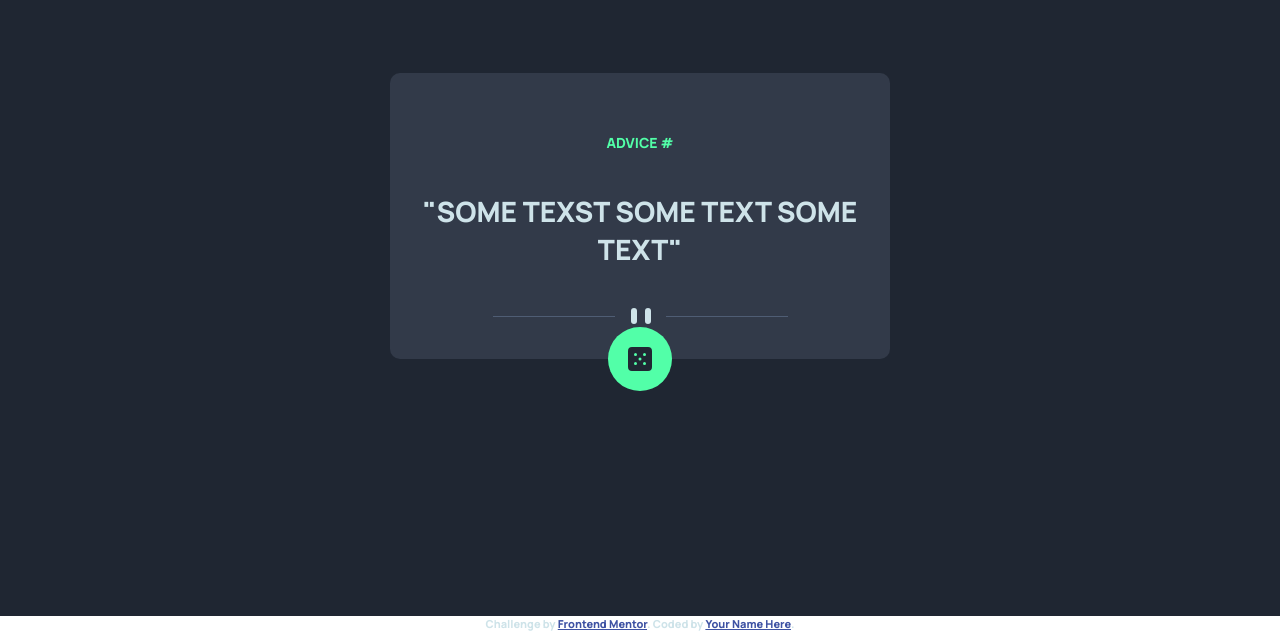
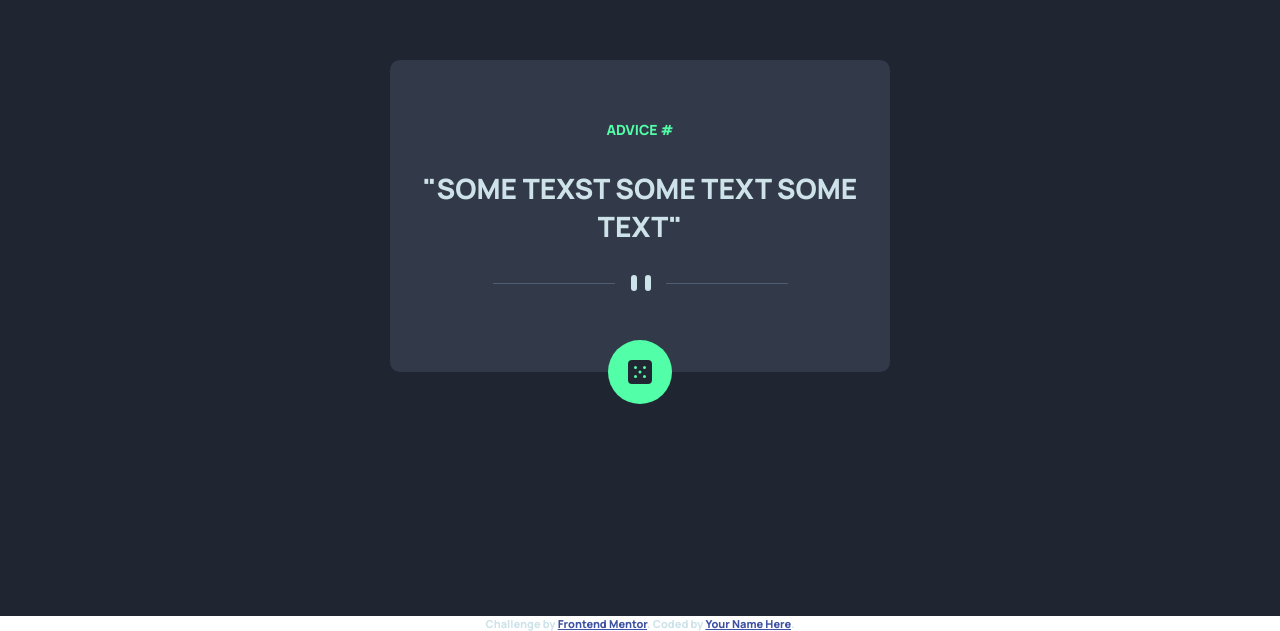
Before and after one commit to RadasinR/advice-generator-app, a plain HTML site: page index.html in a window 1280 px wide. Shown: the part 184-815 px from the top of the page. Drawn offline with Linux system fonts and the light colour scheme; no server answers.

Commit message:
Add files via upload
fix bottom gap and readme proud code

```diff
--- a/css/style.css
+++ b/css/style.css
@@ -1,3 +1,35 @@
+/* # Front-end Style Guide
+
+## Layout
+
+The designs were created to the following widths:
+
+- Mobile: 375px
+- Desktop: 1440px
+
+## Colors
+
+### Primary
+
+- Light Cyan: hsl(193, 38%, 86%)
+- Neon Green: hsl(150, 100%, 66%)
+
+### Neutral
+
+- Grayish Blue:
+- Dark Grayish Blue:
+- Dark Blue:
+
+## Typography
+
+### Body Copy
+
+- Font size (quote): 28px
+
+### Font
+
+- Family: [Manrope](https://fonts.google.com/specimen/Manrope)
+- Weights: 800 */
 
 /* FONT */
 @import url('https://fonts.googleapis.com/css2?family=Manrope:wght@800&display=swap');
@@ -37,7 +69,7 @@ html {
     /* Button */
     --btn-size: 6.4rem;
     /* GAP */
-    --gap: 4rem;
+    --gap: 3rem;
 }
 
 /* END CUSTOM PROPERTIES */
@@ -99,7 +131,7 @@ main {
 }
 
 .advice__sep {
-    margin-bottom: calc(clamp(2rem, 10%, 6rem) - var(--gap) - var(--btn-size) / 2);
+    margin-bottom: calc(var(--gap) - (clamp(2rem, 10%, 6rem) - (var(--btn-size) / 2)));
 }
 
 /* END ELEMENTS */
```
Also changed, not shown: 1 other file.
